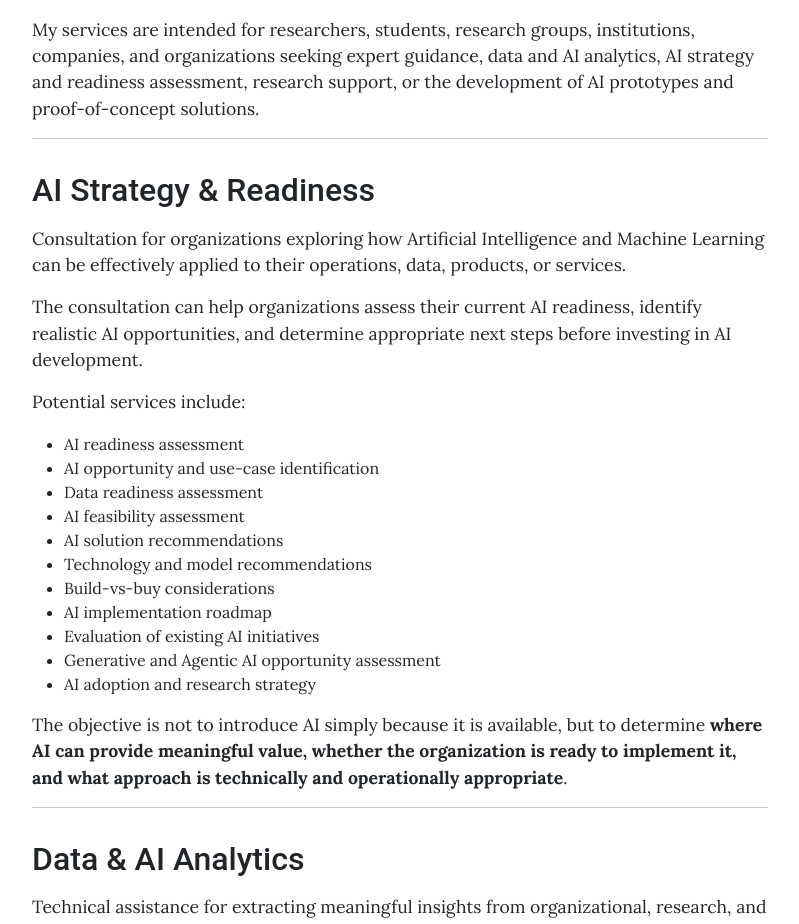
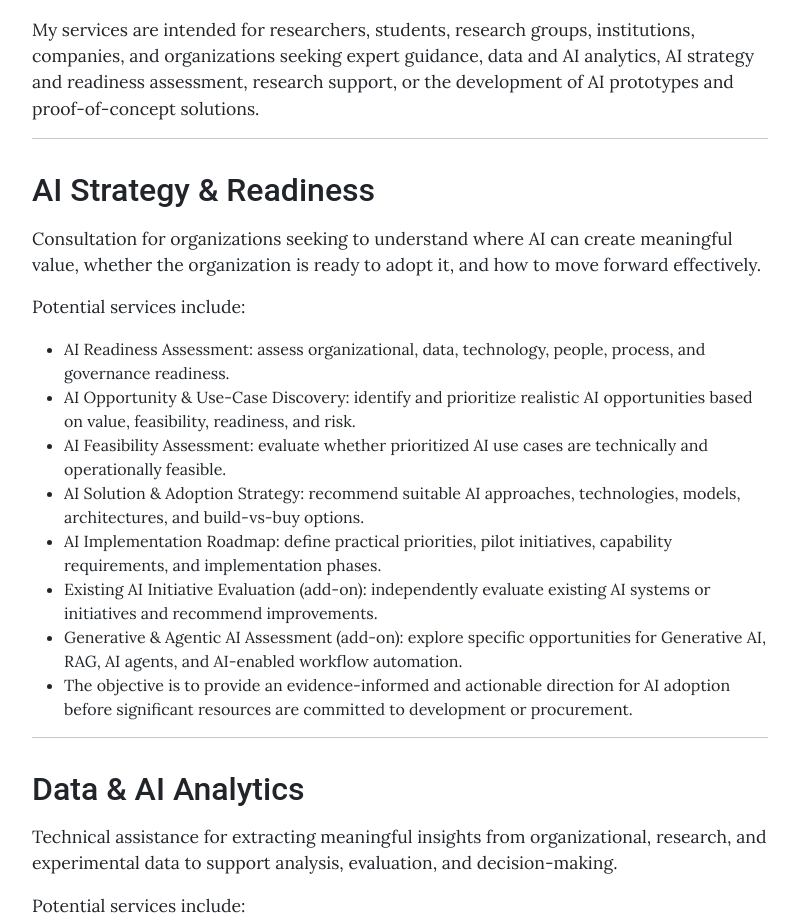
Before and after one commit to gusti-alfarisy/gusti-alfarisy.github.io, a Jekyll site: the page built from pages/consult.md, in a window 1280 px wide and 1400 px high. Shown: the part 438-1362 px from the top of the window, without its empty margins (240-1039 px from the left). Built offline with Jekyll 4.4.1, drawn with Linux system fonts in a browser that asks for light colours.

Commit message:
update consulting

```diff
--- a/pages/consult.md
+++ b/pages/consult.md
@@ -18,27 +18,26 @@ My services are intended for researchers, students, research groups, institution
 
 ## AI Strategy & Readiness
 
-Consultation for organizations exploring how Artificial Intelligence and Machine Learning can be effectively applied to their operations, data, products, or services.
-
-The consultation can help organizations assess their current AI readiness, identify realistic AI opportunities, and determine appropriate next steps before investing in AI development.
+Consultation for organizations seeking to understand where AI can create meaningful value, whether the organization is ready to adopt it, and how to move forward effectively.
 
 Potential services include:
 
-- AI readiness assessment
-- AI opportunity and use-case identification
-- Data readiness assessment
-- AI feasibility assessment
-- AI solution recommendations
-- Technology and model recommendations
-- Build-vs-buy considerations
-- AI implementation roadmap
-- Evaluation of existing AI initiatives
-- Generative and Agentic AI opportunity assessment
-- AI adoption and research strategy
-
-The objective is not to introduce AI simply because it is available, but to determine **where AI can provide meaningful value, whether the organization is ready to implement it, and what approach is technically and operationally appropriate**.
+- AI Readiness Assessment: assess organizational, data, technology, people, process, and governance readiness.
+- AI Opportunity & Use-Case Discovery: identify and prioritize realistic AI opportunities based on value, feasibility, readiness, and risk.
+- AI Feasibility Assessment: evaluate whether prioritized AI use cases are technically and operationally feasible.
+- AI Solution & Adoption Strategy: recommend suitable AI approaches, technologies, models, architectures, and build-vs-buy options.
+- AI Implementation Roadmap: define practical priorities, pilot initiatives, capability requirements, and implementation phases.
+- Existing AI Initiative Evaluation (add-on): independently evaluate existing AI systems or initiatives and recommend improvements.
+- Generative & Agentic AI Assessment (add-on): explore specific opportunities for Generative AI, RAG, AI agents, and AI-enabled workflow automation.
+- The objective is to provide an evidence-informed and actionable direction for AI adoption before significant resources are committed to development or procurement.
 
 ---
+
+<!-- The objective is not simply to introduce AI, but to help organizations answer five fundamental questions:
+
+**Are we ready for AI? → Where can AI create value? → Is it feasible? → What approach should we take? → How should we implement it?**
+
+The outcome is a clearer and evidence-informed direction for AI adoption, helping organizations make better decisions **before committing significant resources to AI development or procurement**. -->
 
 ## Data & AI Analytics
 
```
Also changed, not shown: pages/consult.id.md (+10 -17 lines).
